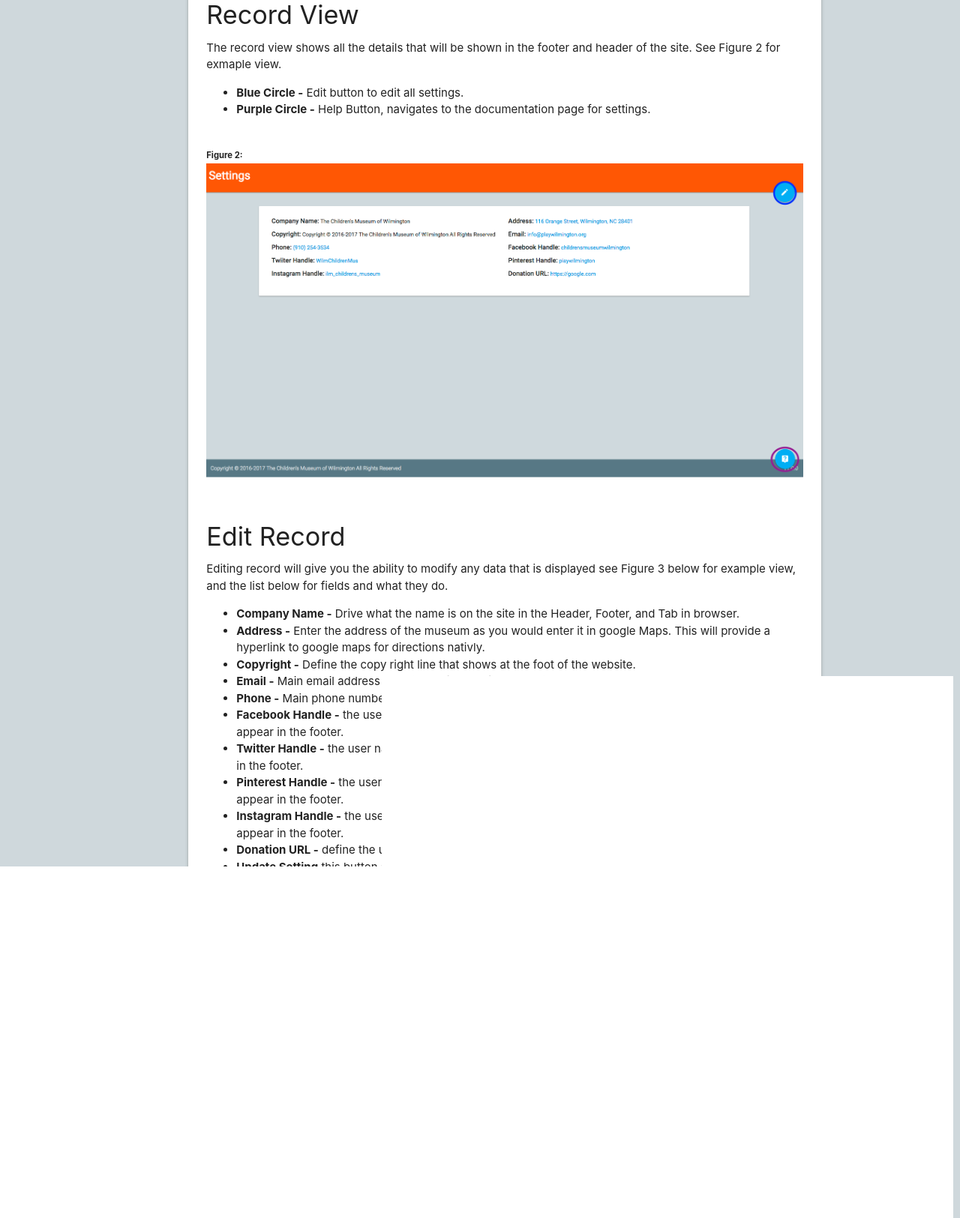
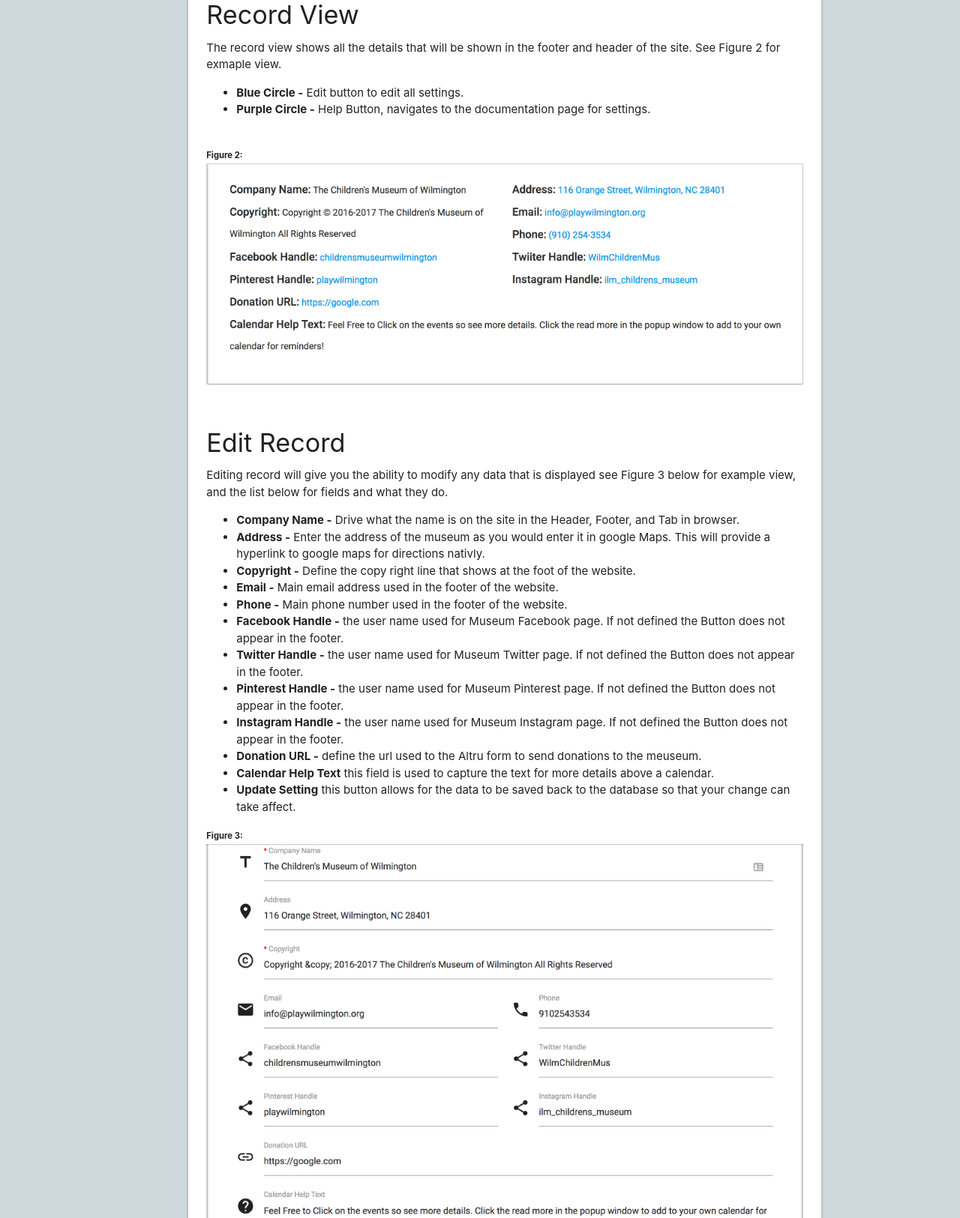
Before and after one commit to playwilmington/playwilmington.org, a Rails app: page /docs/settings in a window 1280 px wide. Shown: the part 623-2248 px from the top of the page at 75% size. Run offline with Rails 7, Linux system fonts and the light colour scheme; the visitor is signed in with stand-in values (Sample User, id 1); data comes from the database, SQL or seed files in the repository; style sheets or scripts are compiled from the project's sources; parts of the project's set-up code (start-up, migrations or seed data) failed here and were passed over; some libraries are stand-ins or nearby versions.

Commit message:
#41 Add Text to Calendar

```diff
--- a/app/controllers/admin/settings_controller.rb
+++ b/app/controllers/admin/settings_controller.rb
@@ -26,7 +26,8 @@
     def setting_params
       params.require(:setting).permit(
         :address, :company_name, :copyright, :email, :phone, :facebook_handle,
-        :twitter_handle, :pinterest_handle, :instagram_handle, :donation_url
+        :twitter_handle, :pinterest_handle, :instagram_handle, :donation_url,
+        :calendar_help_text
       )
     end
   end
--- a/app/views/admin/settings/_form.html.haml
+++ b/app/views/admin/settings/_form.html.haml
@@ -19,4 +19,5 @@
     = f.input :instagram_handle, icon: "share",
       wrapper_html: { class: "m6 s12" }
     = f.input :donation_url, icon: "link", wrapper_html: { class: "s12" }
+    = f.input :calendar_help_text, icon: "help", wrapper_html: { class: "s12" }
     = f.button :submit, class: "right"
--- a/app/views/admin/settings/show.html.haml
+++ b/app/views/admin/settings/show.html.haml
@@ -40,5 +40,8 @@
         .col.s12.m6.grid
           %span.label Donation URL:
           = link_to @setting.donation_url, @setting.donation_url
+        .col.s12.grid
+          %span.label Calendar Help Text:
+          = @setting.calendar_help_text
 
 = helper_fab(docs_settings_path)
--- a/app/views/docs/how_to_use/settings.html.haml
+++ b/app/views/docs/how_to_use/settings.html.haml
@@ -68,6 +68,9 @@
                 %b Donation URL -
                 define the url used to the Altru form to send donations to the meuseum.
               %li
+                %b Calendar Help Text
+                this field is used to capture the text for more details above a calendar.
+              %li
                 %b Update Setting
                 this button allows for the data to be saved back to the database so that your change can take affect.
             %small
--- a/app/views/layouts/_admin.html.haml
+++ b/app/views/layouts/_admin.html.haml
@@ -72,10 +72,12 @@
           = link_to root_path, class: "waves-effect waves-orange" do
             = icon "home", "Website Home", class: "fa-lg"
         %li
-          = link_to admin_root_path, class: "waves-effect waves-orange" do
+          = link_to admin_root_path, class: "waves-effect waves-orange",
+            target: "_Blank" do
             = icon "tachometer", "Dashboard", class: "fa-lg"
         %li
-          = link_to docs_root_path, class: "waves-effect waves-orange" do
+          = link_to docs_root_path, class: "waves-effect waves-orange",
+            target: "_Blank" do
             = icon "file-text", "Documentation", class: "fa-lg"
         %li
           = link_to edit_user_registration_path, class: "waves-effect waves-orange" do
--- a/app/views/layouts/_docs.html.haml
+++ b/app/views/layouts/_docs.html.haml
@@ -72,10 +72,12 @@
           = link_to root_path, class: "waves-effect waves-orange" do
             = icon "home", "Website Home", class: "fa-lg"
         %li
-          = link_to admin_root_path, class: "waves-effect waves-orange" do
+          = link_to admin_root_path, class: "waves-effect waves-orange",
+            target: "_Blank" do
             = icon "tachometer", "Dashboard", class: "fa-lg"
         %li
-          = link_to docs_root_path, class: "waves-effect waves-orange" do
+          = link_to docs_root_path, class: "waves-effect waves-orange",
+            target: "_Blank" do
             = icon "file-text", "Documentation", class: "fa-lg"
         %li
           = link_to edit_user_registration_path, class: "waves-effect waves-orange" do
--- a/app/views/layouts/_main.html.haml
+++ b/app/views/layouts/_main.html.haml
@@ -29,7 +29,8 @@
             %a.subheader Admin Functions
           - if current_user.admin?
             %li
-              = link_to admin_root_path, class: "waves-effect waves-orange" do
+              = link_to admin_root_path, class: "waves-effect waves-orange",
+                target: "_Blank" do
                 = icon "tachometer", "Dashboard", class: "fa-lg"
           %li
             = link_to destroy_user_session_path, method: :delete,
--- a/config/locales/en.yml
+++ b/config/locales/en.yml
@@ -101,6 +101,7 @@
         pinterest_handle: Pinterest Handle
         instagram_handle: Instagram Handle
         donation_url: Donation URL
+        calendar_help_text: Calendar Help Text
       user:
         email: Email
         encrypted_password: Encrypted Password
--- /dev/null
+++ b/db/migrate/20170513135730_add_calendar_help_to_settings.rb
@@ -0,0 +1,5 @@
+class AddCalendarHelpToSettings < ActiveRecord::Migration[5.0]
+  def change
+    add_column :settings, :calendar_help_text, :text
+  end
+end
```
Also changed, not shown: app/views/pages/_calendar.html.haml (+6 -1 lines), app/assets/images/doc_images/settings/Edit_View.png, app/assets/images/doc_images/settings/Record_View.png, db/schema.rb, 1 other file.
